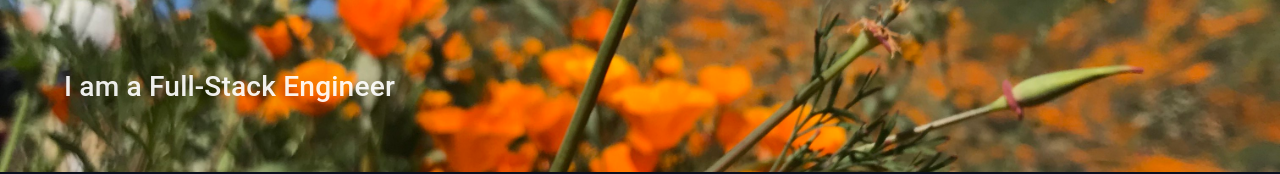
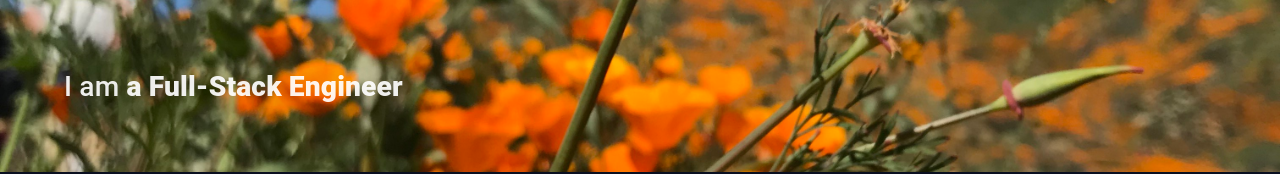
Before and after one commit to 1jdsteele/portfolio3, a React (Vite) app: page / in a window 1280 px wide. Shown: the part 404-578 px from the top of the page. Built offline with nearby package versions, Linux system fonts and the light colour scheme.

Commit message:
styling of role card in hero section

```diff
--- a/src/components/sections/HeroIntroSection.css
+++ b/src/components/sections/HeroIntroSection.css
@@ -113,6 +113,11 @@
   text-align: left;
 }
 
+.hero-role {
+  font-weight: 800;
+  opacity: 1;
+}
+
 /* Mobile readability @media (max-width: 768px) {
   .hero-scrim {
     background: linear-gradient(
```
